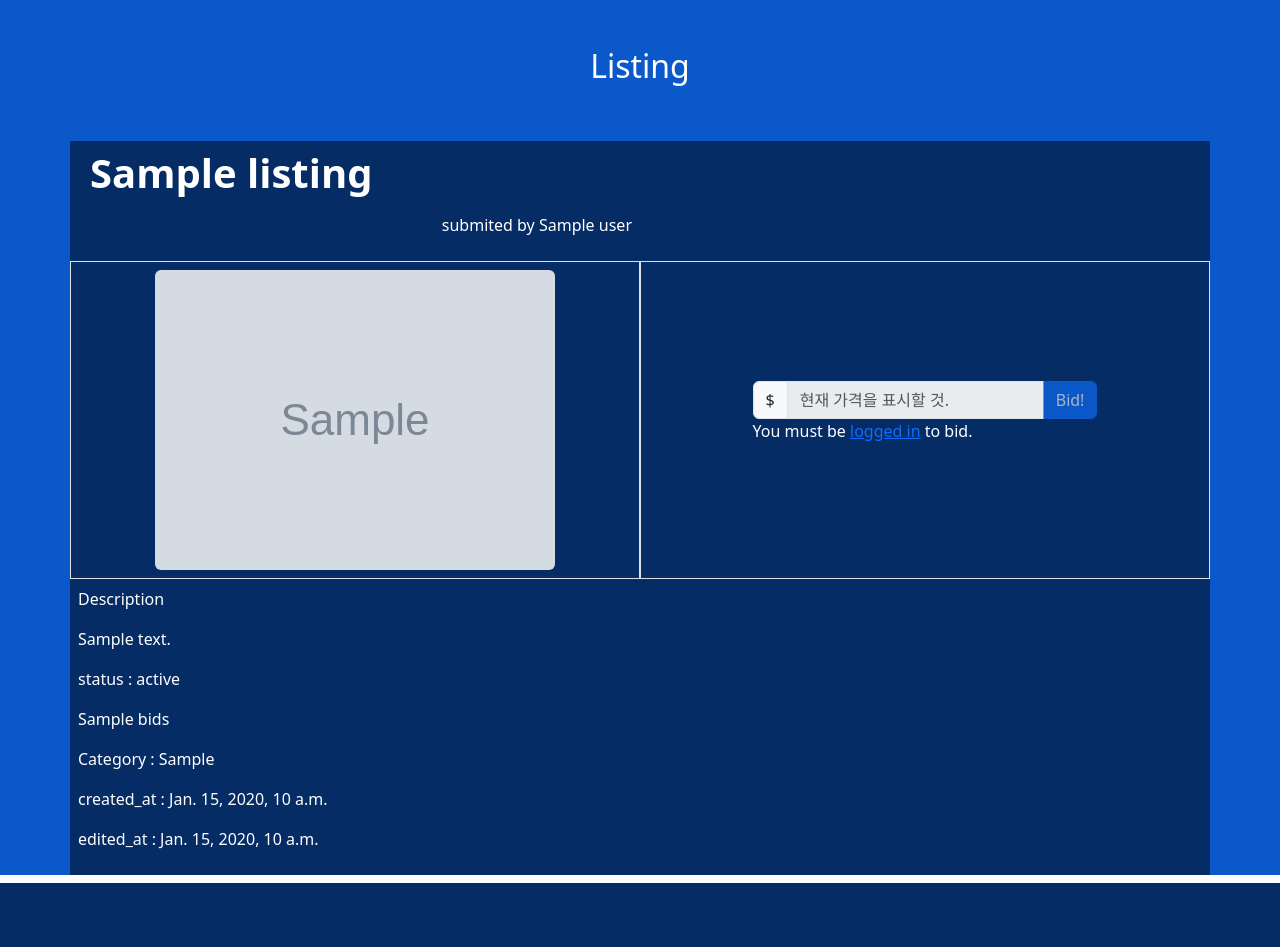
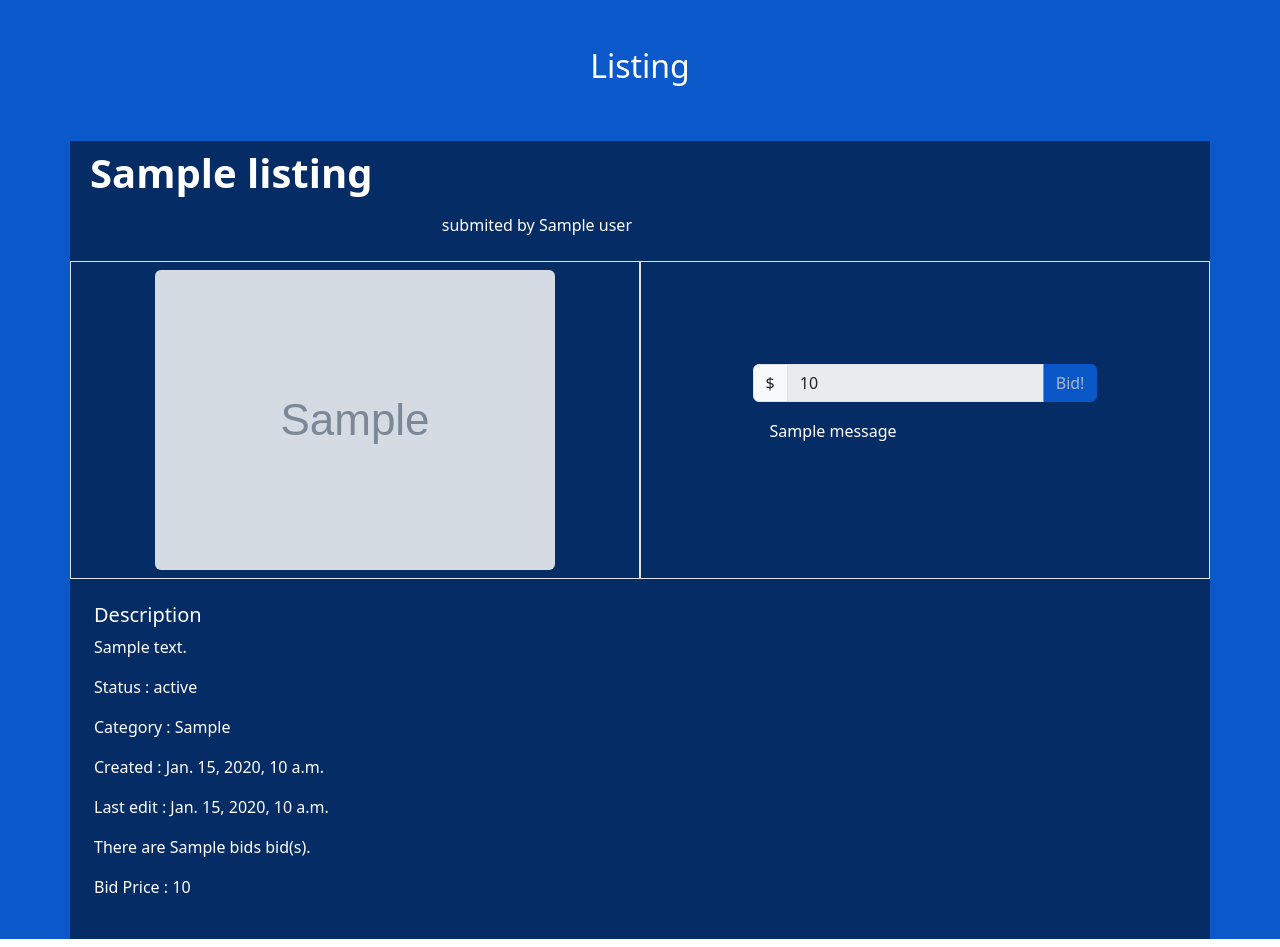
Before and after one commit to new-3/cs50-commerce2, a Django app: template auctions/templates/auctions/listing.html in a window 1280 px wide. Shown: the part 81-1028 px from the top of the page. Before the commit the page ends 964 px from the top, so only its background shows below. Run offline with Django 3.2, Linux system fonts and the light colour scheme; the template is opened without the code that fills it: most values are stand-ins (such as "Sample title", 1, 10 or a date in 2020); grey boxes marked "Sample" are stand-in pictures; one stand-in notice (Sample message) is shown.

Commit message:
Enhance bid functionality and refine conditions for disabling bid button - Continued development of the 'bid' feature. - Improved front-end and back-end logic to ensure proper disabling of the bid button based on conditions.

```diff
--- a/auctions/static/auctions/styles.css
+++ b/auctions/static/auctions/styles.css
@@ -9,7 +9,7 @@
   background-color: #9ec5fe
 }
 
-.bd-blue-300 {
+.bd-blue-300 table.bd-blue-300{
   color: #000;
   background-color: #6ea8fe
 }
--- a/auctions/templates/auctions/listing.html
+++ b/auctions/templates/auctions/listing.html
@@ -23,34 +23,57 @@
             <!-- bid btn area start -->
             <div class="border col-sm-6 col-lg-6 d-flex justify-content-center align-items-center mx-auto">
                 <!-- d-flex class is needed to align elements (due to heights decided by size of img)-->
-                <form class="#" action="POST">
+                <form class="" action="{% url 'bid' %}" method="POST">
+                    {% csrf_token %}
                     <div class="align-items-center p-5">
                     <div class="input-group flex-nowrap">
                         <span class="input-group-text" id="addon-wrapping">$</span>
-                        <input type="number" class="form-control" placeholder="현재 가격을 표시할 것." aria-label="Bid Price" aria-describedby="addon-wrapping"
-                        {% if listing.user == request.user or not user.is_authenticated %}disabled{% endif %}>
-                        <button type="submit" class="btn btn-primary {% if listing.user == request.user or not user.is_authenticate %}disabled{% endif %}" id="submit-addon">Bid!</button>
+                        <input type="number" step="0.5" name="bid_amount" class="form-control" placeholder="{{ bid_price }}" value="{{ bid_price }}" aria-label="Bid Price" aria-describedby="addon-wrapping"
+                        {% if not bid_enabled %}disabled{% endif %}>
+                        <input type="number" name="id" hidden value={{listing.id}}>
+                        <button type="submit" class="btn btn-primary {% if not bid_enabled %}disabled{% endif %}" id="submit-addon">Bid!</button>
                     </div>
                 </form>
-                    {% if not user.is_authenticated %}
-                    <p>You must be <a href="{% url 'login' %}">logged in</a> to bid.</p>
-                    {% endif %}
-                    {% if listing.user == request.user %}
-                    <p>Sellers cannot bid on their own listings.</p>
+                    {% if messages %}
+                        {% for message in messages %}
+                            <div class="alert {{ message.tags|safe }}">{{ message }}</div>
+                        {% endfor %}
                     {% endif %}
 
                 </div>
             </div>
             <!-- bid btn area end -->
 
-        <div class="p-2 col-sm-6 col-lg-6 ">
-            <p class="">Description</p>
-            <p class="">{{ listing.desc}}</p>
-            <p class="">status : {{ listing.get_status_display }}</p>
-            <p> {{ listing.bids }}</p>
-            <p> Category : {{ listing.get_category_display }}</p>
-            <p> created_at : {{ listing.created_at }}</p>
-            <p> edited_at : {{ listing.edited_at }}</p>
+        <div class="p-4 col-sm-6 col-lg-6 ">
+            <h5 class="">Description</h5>
+            <p class="">{{ listing.desc }}</p>
+            <p class="">Status : {{ listing.get_status_display }}</p>
+            <p>Category : {{ listing.get_category_display }}</p>
+            <p>Created : {{ listing.created_at }}</p>
+            <p>Last edit : {{ listing.edited_at }}</p>
+            <p>There are {{ bids }} bid(s).</p>
+            <p>Bid Price : {{ bid_price }}</p>
+
+            {% if bids > 0 %}
+            <h6>Highest Bids</h6>
+            <table class="table table-dark">
+                <thead>
+                    <tr>
+                        <th scope="col">Price</th>
+                        <th scope="col">User</th>
+                    </tr>
+                </thead>
+                <tbody>
+                    {% for bid in current_bids %}
+                    <tr>
+                        <td>{{ bid.price }}</td>
+                        <td>{{ bid.user }}</td>
+                    </tr>
+                    {% endfor %}
+                </tbody>
+            </table>
+            {% endif %}
+
         </div>
      </div>
     </div>
--- a/auctions/urls.py
+++ b/auctions/urls.py
@@ -9,5 +9,6 @@ urlpatterns = [
     path("register", views.register, name="register"),
     path("create", views.create, name="create"),
     path("listing", views.listing, name="listing"),
-    path("category", views.category, name="category")
+    path("category", views.category, name="category"),
+    path("bid", views.bid, name="bid")
 ]
--- a/commerce/settings.py
+++ b/commerce/settings.py
@@ -48,6 +48,8 @@ MIDDLEWARE = [
     'django.contrib.auth.middleware.AuthenticationMiddleware',
     'django.contrib.messages.middleware.MessageMiddleware',
     'django.middleware.clickjacking.XFrameOptionsMiddleware',
+    # added for message
+    'django.contrib.messages.middleware.MessageMiddleware',
 ]
 
 ROOT_URLCONF = 'commerce.urls'
```
Also changed, not shown: auctions/views.py (+83 -8 lines).
